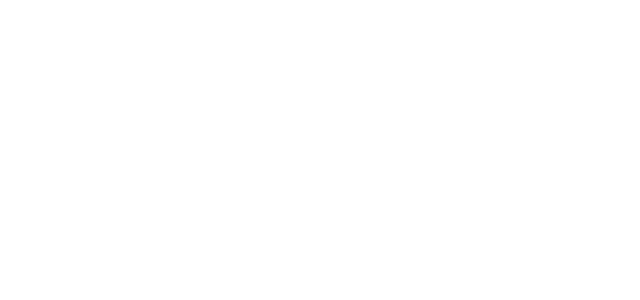
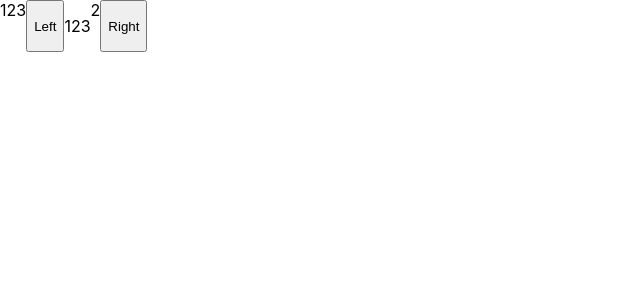
Before and after one commit to Deeptrootech/ReactJs, a React (Create React App) app: page / in a window 1280 px wide. Shown: the top 300 px of the page, without its empty margins (0-640 px from the left). Built offline with nearby package versions, Linux system fonts and the light colour scheme.

Commit message:
[ADD] -  start weoking

```diff
--- a/src/App.js
+++ b/src/App.js
@@ -1,9 +1,10 @@
 import "./App.css";
+import ImageCarousel from "./components/ImageCarousel";
 
 function App() {
   return (
     <div className='App'>
-
+      <ImageCarousel />
     </div>
   );
 }
--- /dev/null
+++ b/src/components/ImageCarousel.js
@@ -0,0 +1,22 @@
+import React, { useState } from "react";
+
+const ImageCarousel = () => {
+  const [imgs, setImgs] = useState([1, 2, 3]);
+
+  const displayRight = () => {};
+  const displayLeft = () => {};
+
+  return (
+    <div style={{ display: "flex" }}>
+    {imgs}
+      <button onClick={displayRight}>Left</button>
+      {imgs.map((each_img, index) => (
+        <p key={index}>{each_img}</p>
+      ))}
+      {imgs[1]}
+      <button onClick={displayLeft}>Right</button>
+    </div>
+  );
+};
+
+export default ImageCarousel;
```
